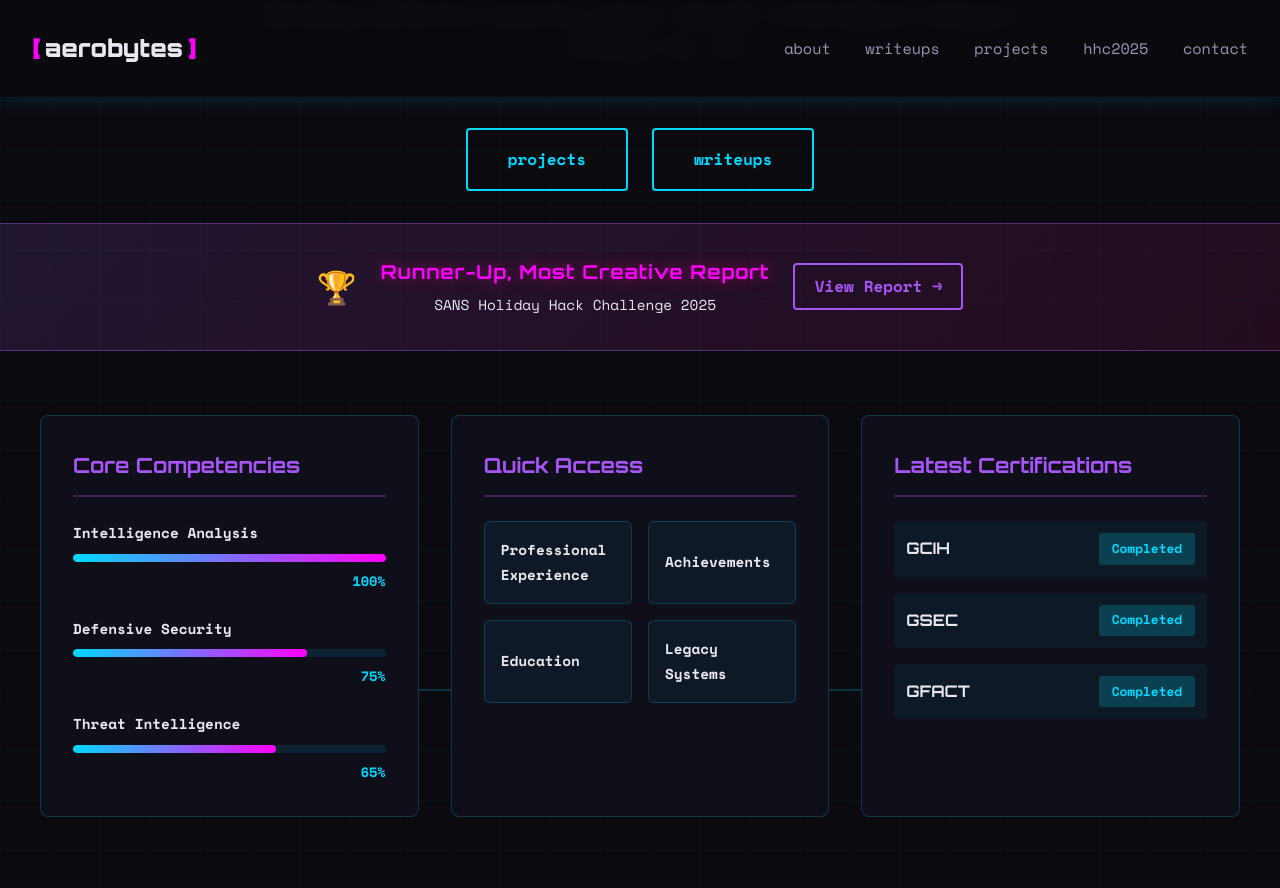
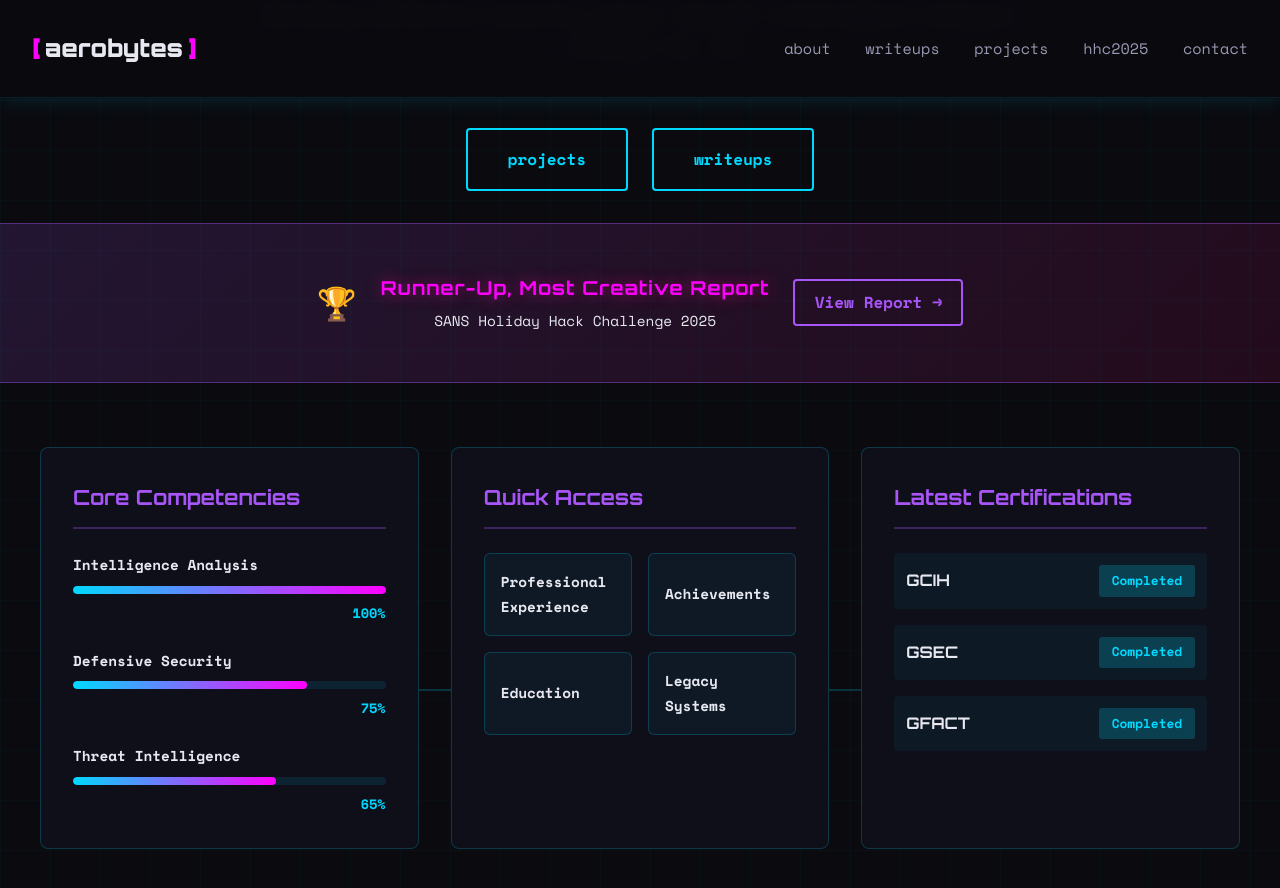
Before and after one commit to Aeronique/aerobytes-site, a Jekyll site: the page built from index.html, in a window 1280 px wide and 900 px high, scrolled down 703 px. Shown: the top 888 px of the window. Built offline with Jekyll 4.4.1, drawn with Linux system fonts in a browser that asks for light colours.

Commit message:
Update style.css

```diff
--- a/assets/css/style.css
+++ b/assets/css/style.css
@@ -2487,7 +2487,7 @@ section[id] {
    HOLIDAY HACK CALLOUT
    =================================== */
 .hhc-callout {
-    padding: 2rem 2rem;
+    padding: 3rem 2rem;
     margin: 0;
     background: linear-gradient(135deg, rgba(168, 85, 247, 0.15), rgba(255, 20, 147, 0.1));
     border-top: 1px solid rgba(168, 85, 247, 0.4);
```
